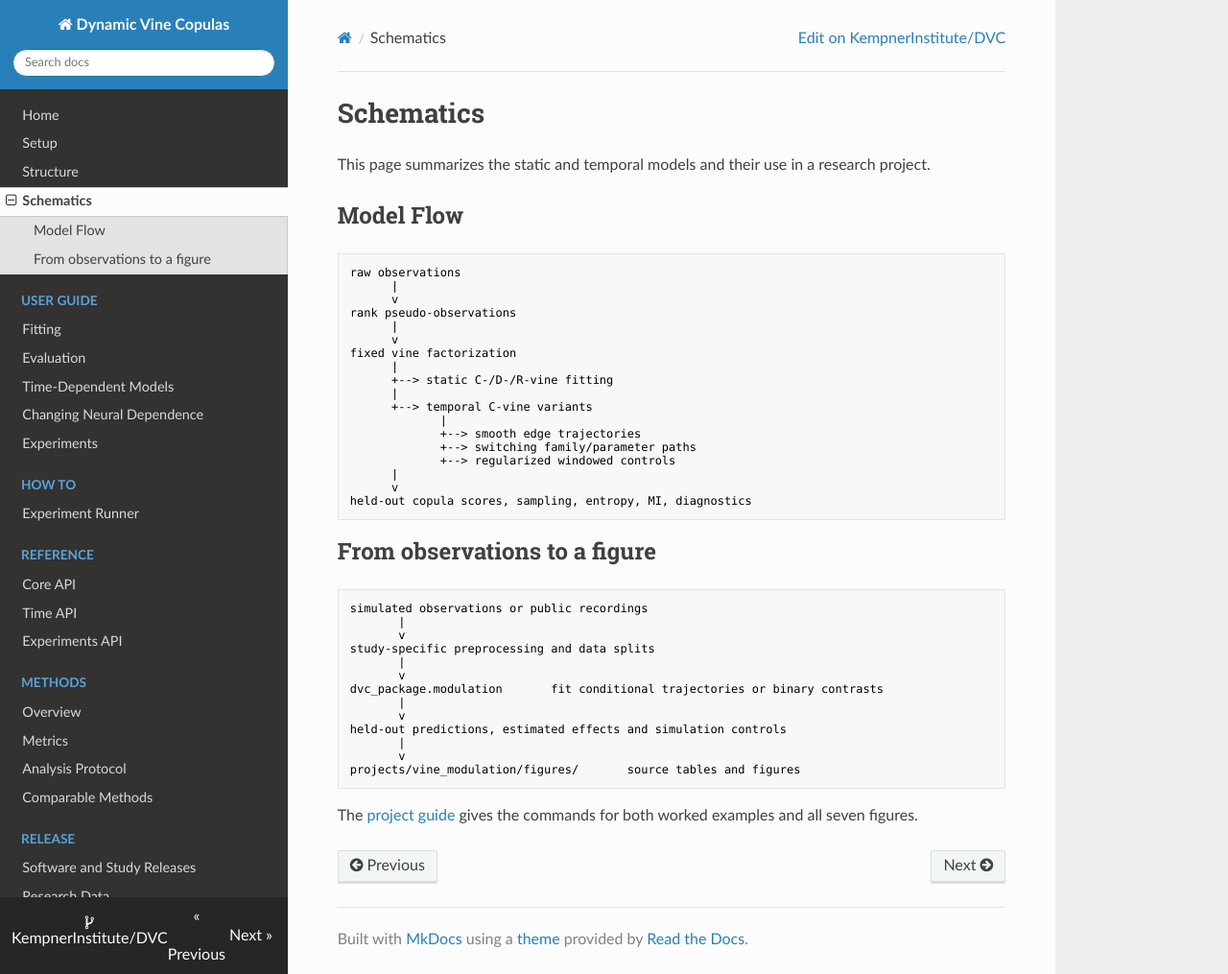
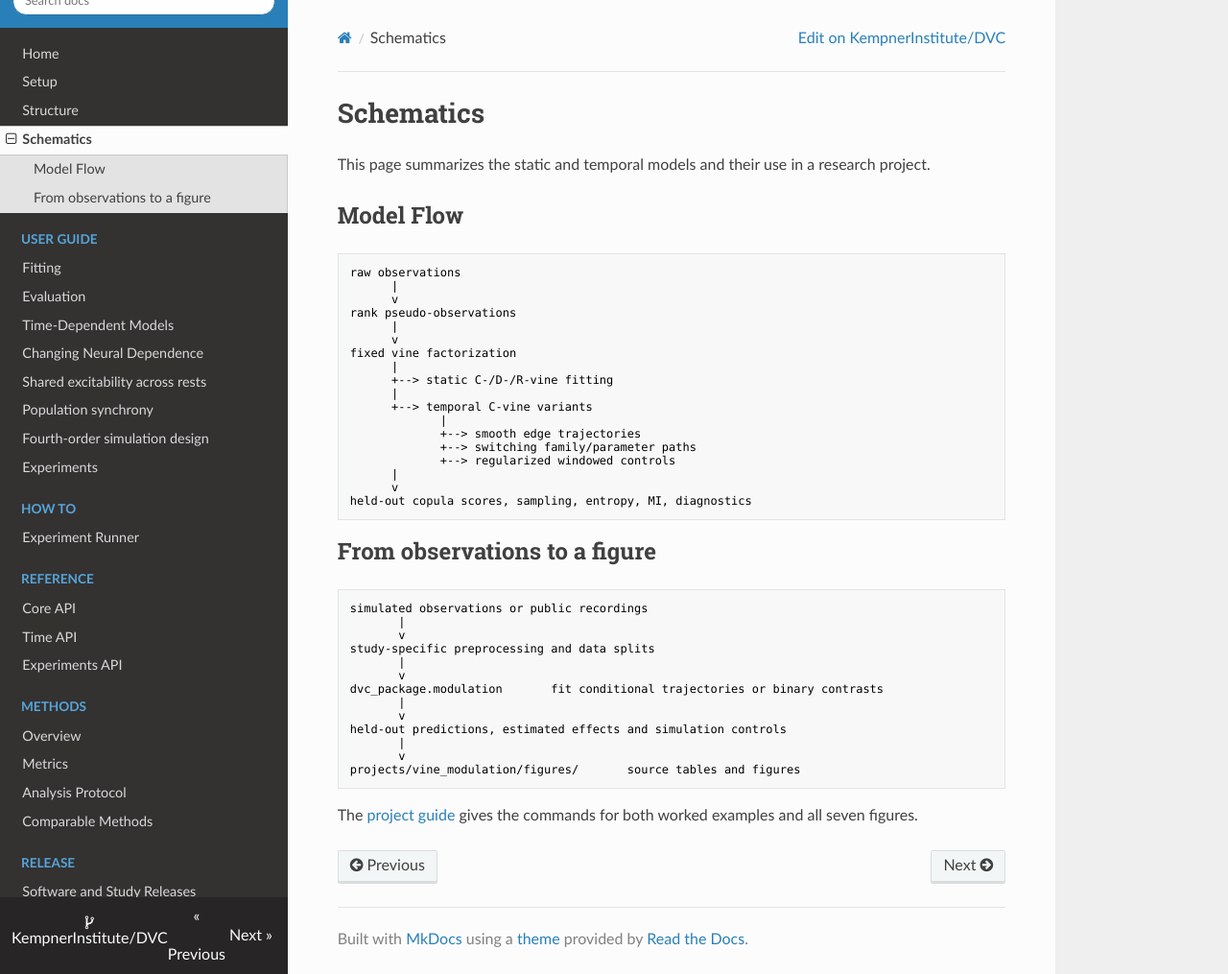
Before and after one commit to KempnerInstitute/DVC, an MkDocs documentation site: the page built from docs/schematics.md, in a window 1280 px wide and 1015 px high. Shown: the whole window at 96% size. Built offline with MkDocs 1.6.1, drawn with Linux system fonts in a browser that asks for light colours; nearby versions of some CDN libraries.

Commit message:
Publish the three protocol notes linked from the study guide

```diff
--- a/mkdocs.yml
+++ b/mkdocs.yml
@@ -15,6 +15,9 @@ nav:
       - Evaluation: user-guide/evaluation.md
       - Time-Dependent Models: user-guide/time-dependent.md
       - Changing Neural Dependence: user-guide/vine-modulation.md
+      - Shared excitability across rests: user-guide/experiments/E78_SHARED_FACTORS.md
+      - Population synchrony: user-guide/experiments/E79_SYNCHRONY.md
+      - Fourth-order simulation design: user-guide/experiments/E80_QUARTETS_ALONE.md
       - Experiments: user-guide/experiments.md
   - How To:
       - Experiment Runner: howto/runner.md
```
Also changed, not shown: docs/user-guide/experiments/E78_SHARED_FACTORS.md (added, +1 -0 lines), docs/user-guide/experiments/E79_SYNCHRONY.md (added, +1 -0 lines), docs/user-guide/experiments/E80_QUARTETS_ALONE.md (added, +1 -0 lines).
